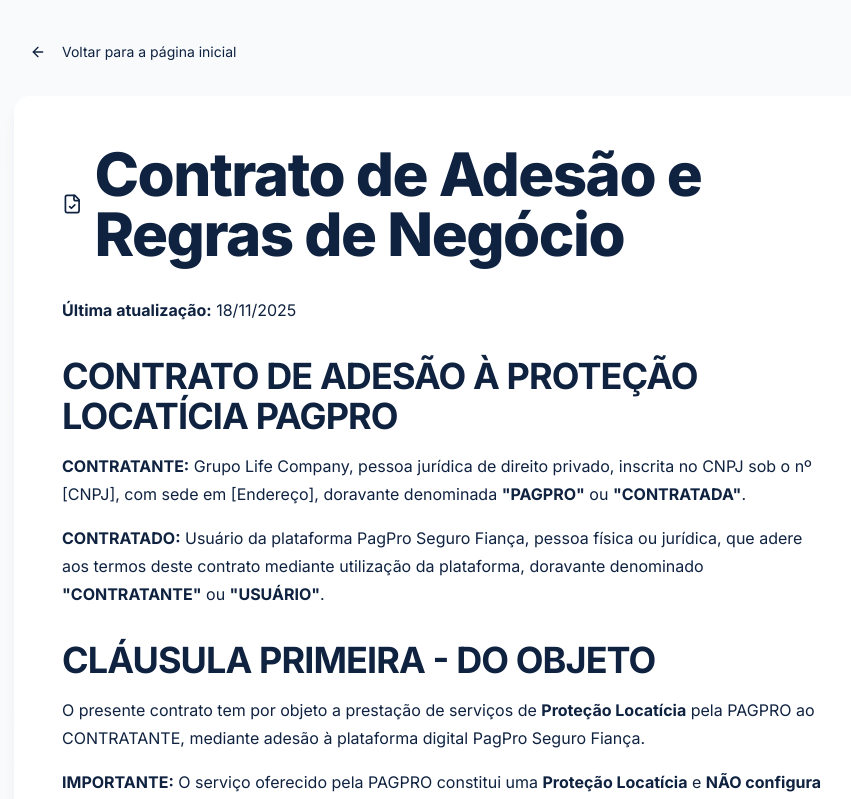
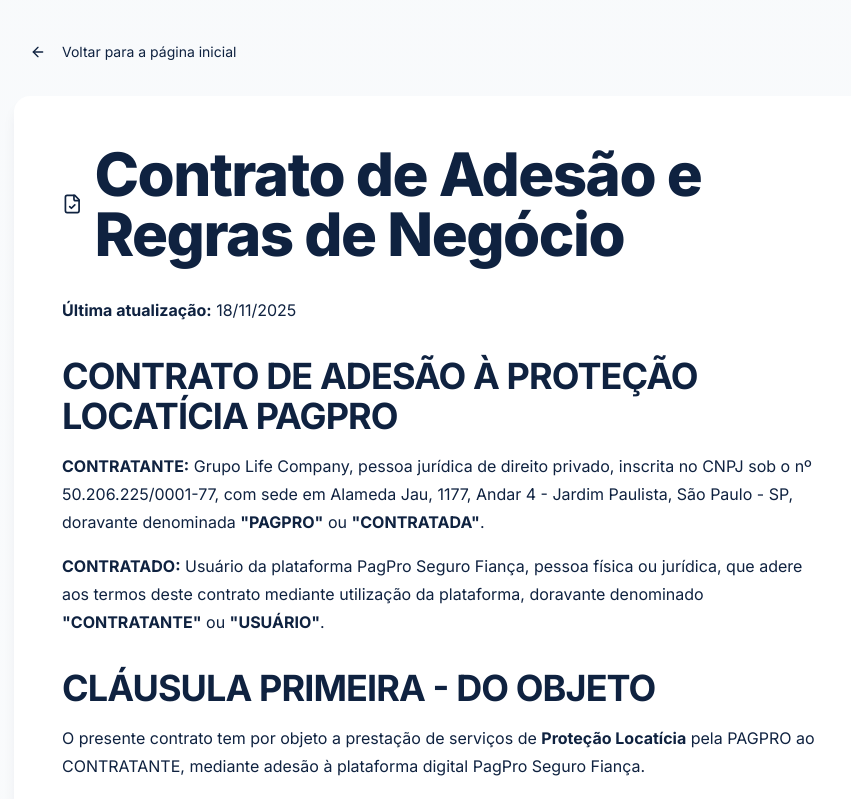
Before and after one commit to wmenezes2020/app-pagpro-serguro-fianca, a Next.js app: page /contrato-de-adesao in a window 1280 px wide. Shown: the top 799 px of the page, without its empty margins (194-1045 px from the left). Built offline with nearby package versions, Linux system fonts and the light colour scheme.

Commit message:
Dados da Empresa

```diff
--- a/src/app/(dashboard)/dashboard/contrato-de-adesao/page.tsx
+++ b/src/app/(dashboard)/dashboard/contrato-de-adesao/page.tsx
@@ -26,7 +26,7 @@
           <section className="mb-8">
             <h3 className="text-2xl font-bold text-[#0F2240] mb-4">CONTRATO DE ADESÃO À PROTEÇÃO LOCATÍCIA PAGPRO</h3>
             <p className="text-slate-700 mb-4">
-              <strong>CONTRATANTE:</strong> Grupo Life Company, pessoa jurídica de direito privado, inscrita no CNPJ sob o nº [CNPJ], com sede em [Endereço], doravante denominada <strong>"PAGPRO"</strong> ou <strong>"CONTRATADA"</strong>.
+              <strong>CONTRATANTE:</strong> Grupo Life Company, pessoa jurídica de direito privado, inscrita no CNPJ sob o nº 50.206.225/0001-77, com sede em Alameda Jau, 1177, Andar 4 - Jardim Paulista, São Paulo - SP, doravante denominada <strong>"PAGPRO"</strong> ou <strong>"CONTRATADA"</strong>.
             </p>
             <p className="text-slate-700 mb-4">
               <strong>CONTRATADO:</strong> Usuário da plataforma PagPro Seguro Fiança, pessoa física ou jurídica, que adere aos termos deste contrato mediante utilização da plataforma, doravante denominado <strong>"CONTRATANTE"</strong> ou <strong>"USUÁRIO"</strong>.
@@ -244,7 +244,7 @@
               <strong>Grupo Life Company</strong> - Proprietária da marca PagPro Seguro Fiança
             </p>
             <p className="text-xs text-slate-500 text-center">
-              CNPJ: [CNPJ] | Endereço: [Endereço] | Contato: contato@pagproseguro.com.br
+              CNPJ: 50.206.225/0001-77 | Endereço: Alameda Jau, 1177, Andar 4 - Jardim Paulista, São Paulo - SP | Contato: contato@pagproseguro.com.br
             </p>
           </div>
         </div>
--- a/src/app/contrato-de-adesao/page.tsx
+++ b/src/app/contrato-de-adesao/page.tsx
@@ -27,7 +27,7 @@
             <section className="mb-8">
               <h2 className="text-2xl font-bold text-[#0F2240] mb-4">CONTRATO DE ADESÃO À PROTEÇÃO LOCATÍCIA PAGPRO</h2>
               <p className="text-slate-700 mb-4">
-                <strong>CONTRATANTE:</strong> Grupo Life Company, pessoa jurídica de direito privado, inscrita no CNPJ sob o nº [CNPJ], com sede em [Endereço], doravante denominada <strong>"PAGPRO"</strong> ou <strong>"CONTRATADA"</strong>.
+                <strong>CONTRATANTE:</strong> Grupo Life Company, pessoa jurídica de direito privado, inscrita no CNPJ sob o nº 50.206.225/0001-77, com sede em Alameda Jau, 1177, Andar 4 - Jardim Paulista, São Paulo - SP, doravante denominada <strong>"PAGPRO"</strong> ou <strong>"CONTRATADA"</strong>.
               </p>
               <p className="text-slate-700 mb-4">
                 <strong>CONTRATADO:</strong> Usuário da plataforma PagPro Seguro Fiança, pessoa física ou jurídica, que adere aos termos deste contrato mediante utilização da plataforma, doravante denominado <strong>"CONTRATANTE"</strong> ou <strong>"USUÁRIO"</strong>.
@@ -227,7 +227,7 @@
                 <strong>Grupo Life Company</strong> - Proprietária da marca PagPro Seguro Fiança
               </p>
               <p className="text-xs text-slate-500 text-center">
-                CNPJ: [CNPJ] | Endereço: [Endereço] | Contato: contato@pagproseguro.com.br
+                CNPJ: 50.206.225/0001-77 | Endereço: Alameda Jau, 1177, Andar 4 - Jardim Paulista, São Paulo - SP | Contato: contato@pagproseguro.com.br
               </p>
             </div>
           </div>
```
Lines whose indentation alone changed are shown as unchanged.
